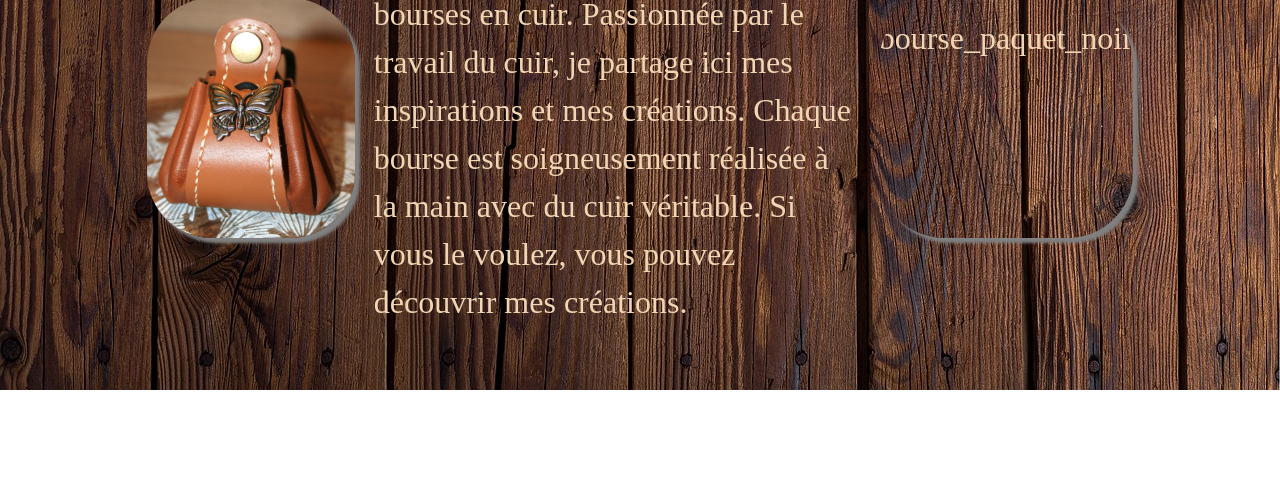
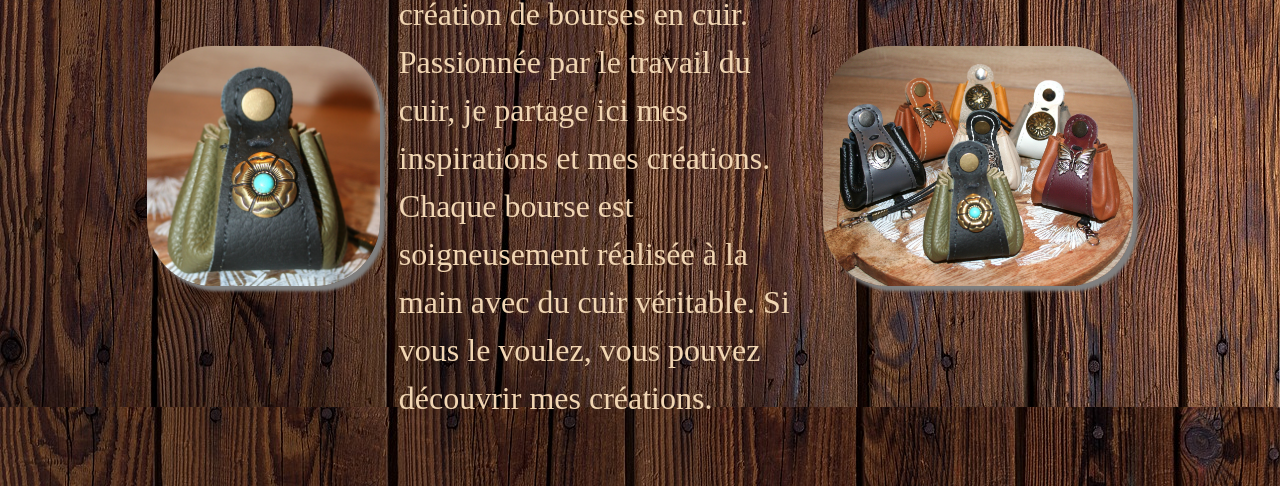
Before and after one commit to Damtab83/Carine_Creation, a plain HTML site: page index.html in a window 1280 px wide. Shown: the part 446-932 px from the top of the page. Before the commit the page ends 836 px from the top, so only its background shows below. Drawn offline with nearby package versions, Linux system fonts and the light colour scheme; a web font is replaced by a local one.

Commit message:
test for change pictures

```diff
--- a/asset/css/styles.css
+++ b/asset/css/styles.css
@@ -42,7 +42,7 @@ h1 {
 }
 
 .bourse {
-  width: 45vw;
+  width: 50vw;
   height: 30vh;
   border-radius: 65px;
   box-shadow: grey 5px 5px 3px;
--- a/index.html
+++ b/index.html
@@ -99,13 +99,18 @@
     <main>
       <h1>Carine Création</h1>
       <div class="container_main">
-        <img
+        <!-- <img
           class="bourse"
           src="./asset/images/complete/butterfly_wallet.jpg"
           alt="butterfly_wallet"
+        /> -->
+        <img
+          class="bourse"
+          src="./asset/images/complete/green_wallet.jpg"
+          alt="butterfly_wallet"
         />
         <p class="presentation">
-          Bienvenue sur mon blog de
+          Bienvenue sur mon blog
           <span class="myName">Carine Création</span> dédié à la création de
           bourses en cuir. Passionnée par le travail du cuir, je partage ici mes
           inspirations et mes créations. Chaque bourse est soigneusement
@@ -114,8 +119,8 @@
         </p>
         <img
           class="bourse"
-          src="./asset/images/complete/paquet_noir.jpg"
-          alt="bourse_paquet_noir"
+          src="./asset/images/complete/7_wallets.JPG"
+          alt="7_wallets"
         />
       </div>
     </main>
```
Also changed, not shown: pages/realisations.html (+8 -1 lines), asset/images/complete/7_wallets.JPG (added).
